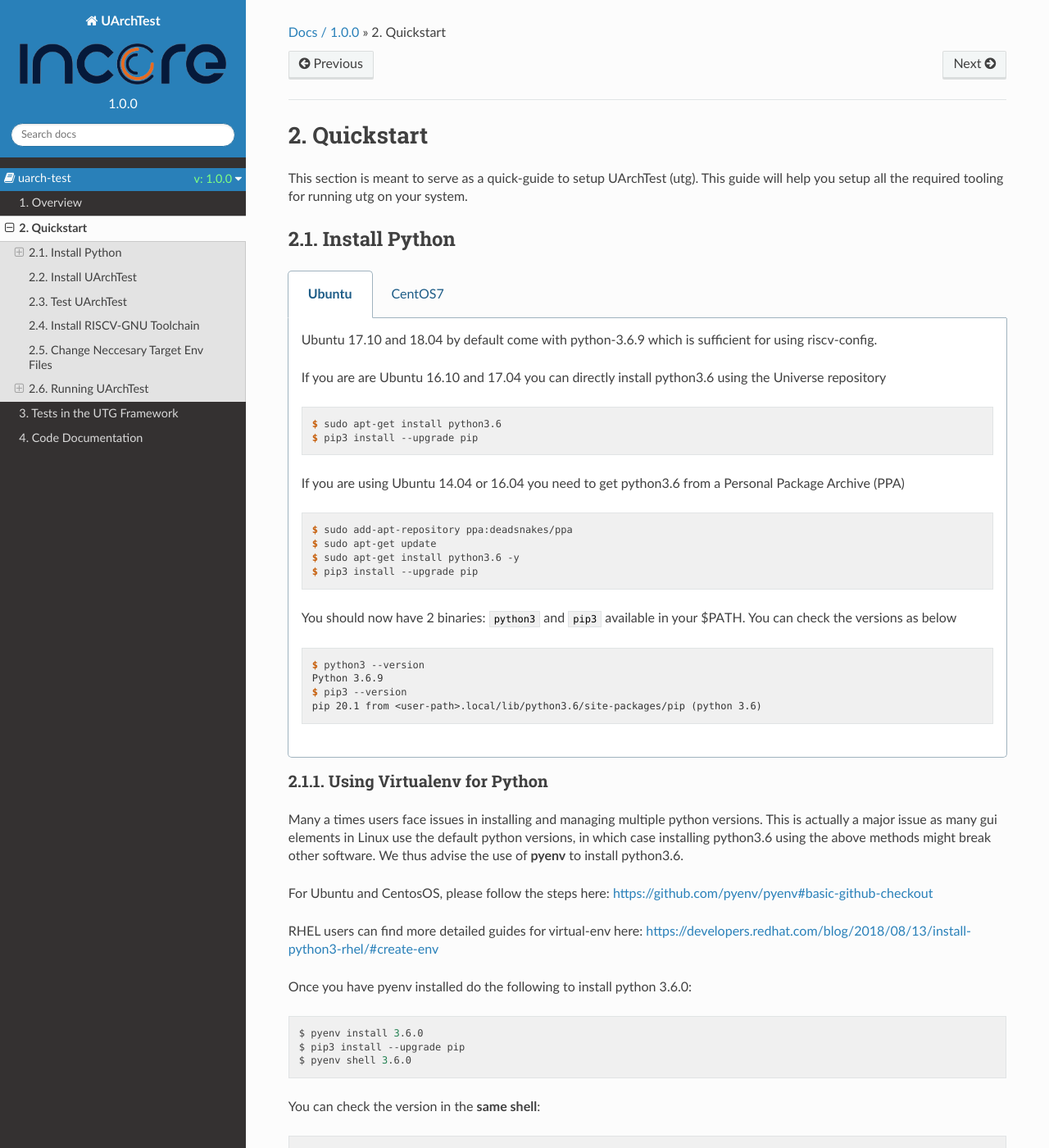
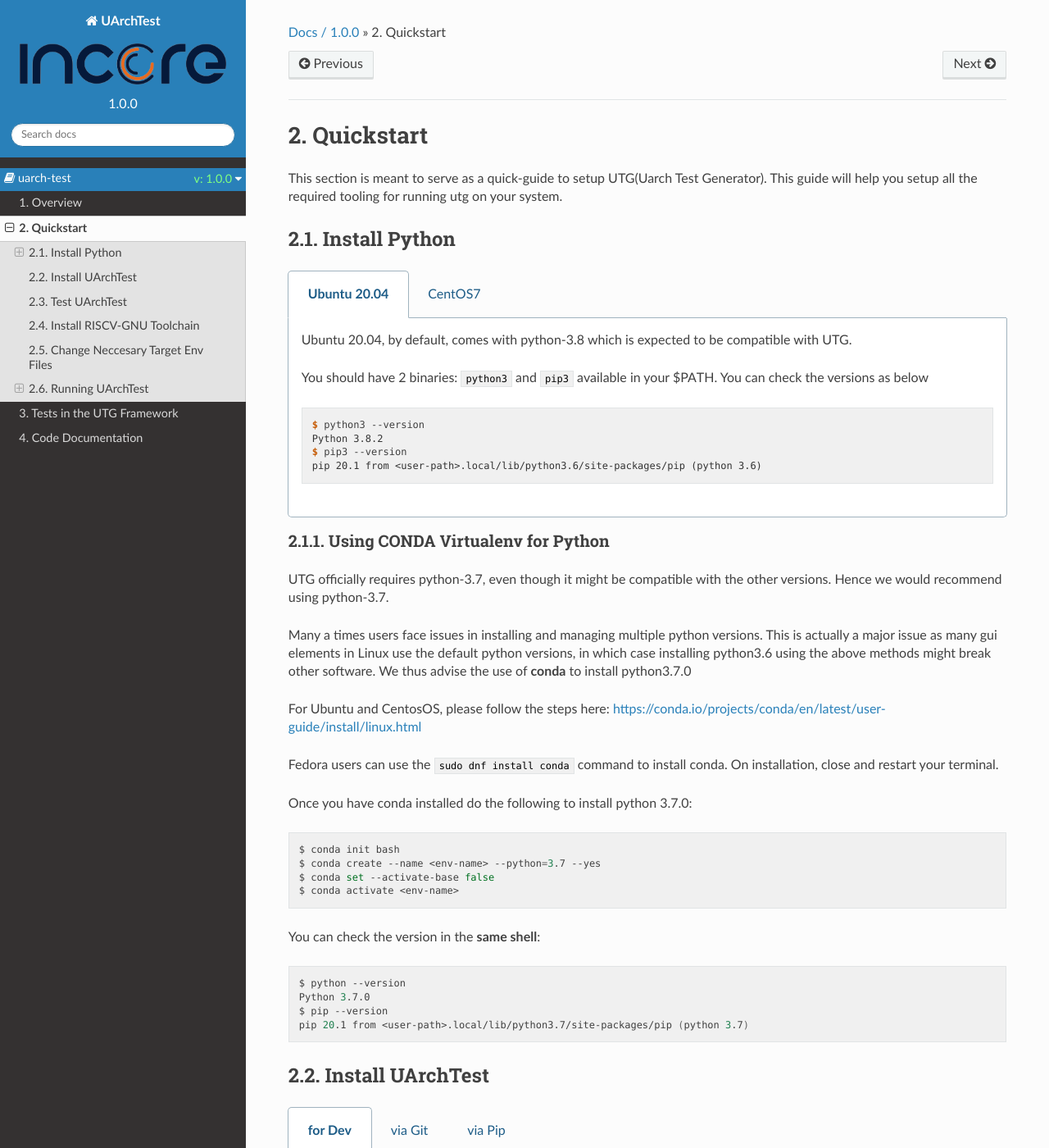
Before and after one commit to incoresemi/uatg, a Sphinx documentation site: the page built from docs/source/installation.rst, in a window 1280 px wide and 1400 px high. Shown: the whole window at 82% size. Built offline with Sphinx 7.4.7 and the Read the Docs theme 2.0.0, drawn with Linux system fonts in a browser that asks for light colours; pages that are not in the unit, such as notebooks, are missing from menus; some of the changed text lies outside the part shown.

Commit message:
update for ubuntu 20.04 and UTG requirements

```diff
--- a/docs/source/installation.rst
+++ b/docs/source/installation.rst
@@ -8,7 +8,7 @@
 Quickstart
 ==========
 
-This section is meant to serve as a quick-guide to setup UArchTest (utg). This guide
+This section is meant to serve as a quick-guide to setup UTG(Uarch Test Generator). This guide
 will help you setup all the required tooling for running utg on your system.
 
 
@@ -17,36 +17,17 @@ Install Python
 
 .. tabs::
 
-   .. tab:: Ubuntu
+   .. tab:: Ubuntu 20.04
 
+      Ubuntu 20.04, by default, comes with python-3.8 which is expected to be compatible with UTG.
 
-      Ubuntu 17.10 and 18.04 by default come with python-3.6.9 which is sufficient for using riscv-config.
-
-      If you are are Ubuntu 16.10 and 17.04 you can directly install python3.6 using the Universe
-      repository
-
-      .. code-block:: shell-session
-
-        $ sudo apt-get install python3.6
-        $ pip3 install --upgrade pip
-
-      If you are using Ubuntu 14.04 or 16.04 you need to get python3.6 from a Personal Package Archive
-      (PPA)
-
-      .. code-block:: shell-session
-
-        $ sudo add-apt-repository ppa:deadsnakes/ppa
-        $ sudo apt-get update
-        $ sudo apt-get install python3.6 -y
-        $ pip3 install --upgrade pip
-
-      You should now have 2 binaries: ``python3`` and ``pip3`` available in your $PATH.
+      You should have 2 binaries: ``python3`` and ``pip3`` available in your $PATH.
       You can check the versions as below
 
       .. code-block:: shell-session
 
         $ python3 --version
-        Python 3.6.9
+        Python 3.8.2
         $ pip3 --version
         pip 20.1 from <user-path>.local/lib/python3.6/site-packages/pip (python 3.6)
 
@@ -79,32 +60,35 @@ Install Python
         $ python3 --version
         Python 3.6.8
         $ pip --version
-        pip 20.1 from <user-path>.local/lib/python3.6/site-packages/pip (python 3.6)
+        pip 20.1 from <user-path>.local/lib/python3.7/site-packages/pip (python 3.7)
 
-Using Virtualenv for Python
+Using CONDA Virtualenv for Python
 ---------------------------
+
+UTG officially requires python-3.7, even though it might be compatible with the other versions. Hence we would recommend using python-3.7.
 
 Many a times users face issues in installing and managing multiple python versions. This is actually
 a major issue as many gui elements in Linux use the default python versions, in which case installing
-python3.6 using the above methods might break other software. We thus advise the use of **pyenv** to
-install python3.6.
+python3.6 using the above methods might break other software. We thus advise the use of **conda** to
+install python3.7.0
 
-For Ubuntu and CentosOS, please follow the steps here: https://github.com/pyenv/pyenv#basic-github-checkout
+For Ubuntu and CentosOS, please follow the steps here: https://conda.io/projects/conda/en/latest/user-guide/install/linux.html
 
-RHEL users can find more detailed guides for virtual-env here: https://developers.redhat.com/blog/2018/08/13/install-python3-rhel/#create-env
+Fedora users can use the ``sudo dnf install conda`` command to install conda. On installation, close and restart your terminal.
 
-Once you have pyenv installed do the following to install python 3.6.0::
+Once you have conda installed do the following to install python 3.7.0::
 
-  $ pyenv install 3.6.0
-  $ pip3 install --upgrade pip
-  $ pyenv shell 3.6.0
+  $ conda init bash
+  $ conda create --name <env-name> --python=3.7 --yes
+  $ conda set --activate-base false
+  $ conda activate <env-name>
 
 You can check the version in the **same shell**::
 
   $ python --version
-  Python 3.6.0
+  Python 3.7.0
   $ pip --version
-  pip 20.1 from <user-path>.local/lib/python3.6/site-packages/pip (python 3.6)
+  pip 20.1 from <user-path>.local/lib/python3.7/site-packages/pip (python 3.7)
 
 .. _install_utg:
 
@@ -115,7 +99,7 @@ Install UArchTest
 
    .. tab:: for Dev
 
-     The sources for UArchTest can be downloaded from the `GitLab repo`_.
+     The sources for UTG can be downloaded from the `GitLab repo`_.
 
      You can clone the repository:
 
@@ -141,7 +125,7 @@ Install UArchTest
 
          $ pip3 install git+https://gitlab.com/incoresemi/micro-arch-tests.git
 
-     This is the preferred method to install UArchTest, as it will always install the most recent stable release.
+     This is the preferred method to install UTG, as it will always install the most recent stable release.
 
      If you don't have `pip`_ installed, this `Python installation guide`_ can guide
      you through the process.
@@ -158,13 +142,13 @@ Install UArchTest
 
        $ pip3 install utg
 
-     To update an already installed version of UArchTest to the latest version:
+     To update an already installed version of UTG to the latest version:
 
      .. code-block:: bash
 
        $ pip3 install -U utg
 
-     To checkout a specific version of UArchTest:
+     To checkout a specific version of UTG:
 
      .. code-block:: bash
 
@@ -288,16 +272,18 @@ With this you should now have all the following available as command line argume
 Change Neccesary Target Env Files
 =================================
 
-TODO
+- The environment files required for the framework are present within the ``utg/env/`` directory.
+- The additional files like the linker will be generated automatically along with the tests, if the user does not choose to use a linker of his own.
+- In addition to that, the framework requires an additional dut_config.yaml file, which should summarize the configuration of the DUT under test. The values obtained from this YAML will be used to customize the tests for the DUT.
 
 Running UArchTest
 =================
 
-.. note:: utg is interchangeably denoted as framework in this documentation.
+.. note:: utg is interchangeably denoted as 'framework' in this documentation.
 
-Once you have installed UArch-test.
+Once you have installed UTG.
 
-.. note:: please clone `uarch_modules <https://gitlab.com/incoresemi/uarch_modules.git>`_ within the utg directory. once cloned, checkout the dev-0.0.1 branch of uarch_modules. This module contains all the tests written for the submodules in Chromite.
+.. note:: please clone `chromite_uarch_tests <https://gitlab.com/incoresemi/chromite_uarch_tests.git>`_ within the utg directory. Once cloned, checkout the dev-0.0.1 branch. This module contains all the tests written for the submodules in Chromite.
 
 Command to **generate** ASM tests
 ---------------------------------
@@ -309,7 +295,7 @@ Command to **generate** ASM tests
 
 - This command will create a `work` directory within the micro-arch-tests directory and create the test files within this directory. It will also create a `model_test.h` and `link.ld` file in the same directory by default.
 - The generated ASM files can be located within the work directory follwing this path -> `work_dir/modules_name/test_name/test_name.S`
-- This command does not generate the SV covergroup and TB files. It is required to pass the `-gc` flag to be specified in addition to `-gt`
+- This command does not generate the SV covergroup and TB files. It is required to pass the `-gc` flag along with the alias file (`-af`) to be specified in addition to `-gt`
 - The log level can be chosen between `info, error` and `debug`
 - `-dc` and `-md` are required parameters.
 - `-gc` and `-v` are not.
```
